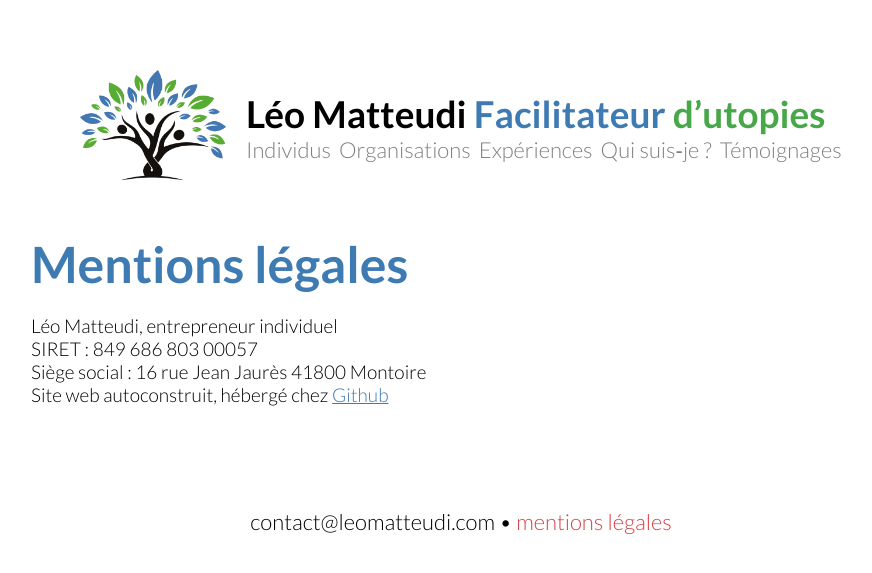
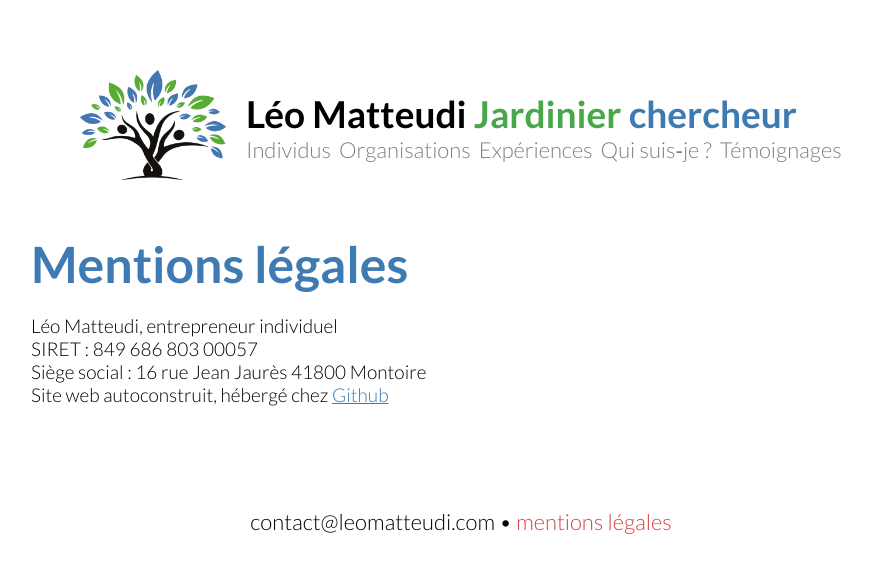
Before and after one commit to leomatteudi/leomatteudi, a Jekyll site: the page built from pages/x-mentions-legales.html, in a window 1280 px wide. Shown: the top 573 px of the page, without its empty margins (179-1051 px from the left). Built offline with Jekyll 4.4.1, drawn with Linux system fonts in a browser that asks for light colours.

Commit message:
Update page.html

```diff
--- a/_layouts/page.html
+++ b/_layouts/page.html
@@ -10,7 +10,7 @@ layout: default
 
     <div id="navbar-title">
 			<div id="name">Léo&nbsp;Matteudi&nbsp;</div>
-			<div id="occupation"><span class="blue">Facilitateur</span>&nbsp;<span class="green">d’utopies</span></div>
+			<div id="occupation"><span class="green">Jardinier</span>&nbsp;<span class="blue">chercheur</span></div>
     </div>
 
     <div id="navbar-nav">
```
